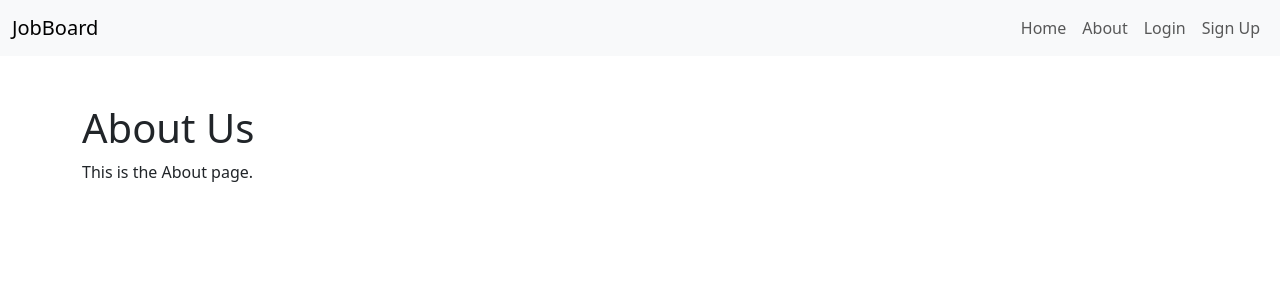
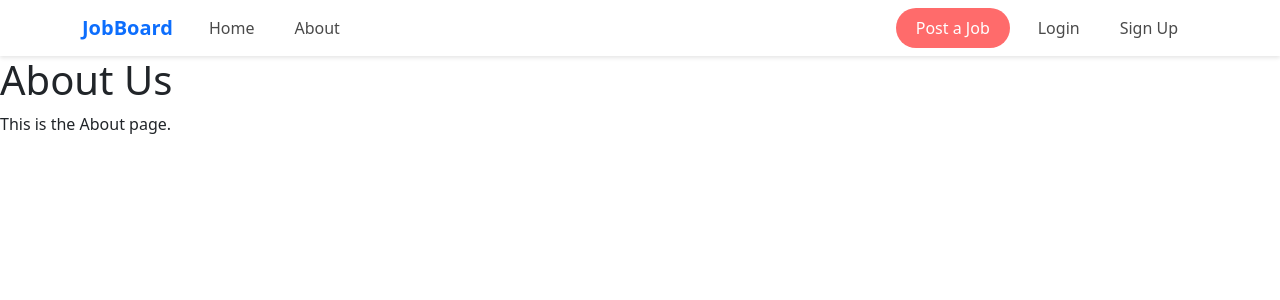
Before and after one commit to tppm/job_board, a Django app: page /about/ in a window 1280 px wide. Shown: the top 300 px of the page. Run offline with Django 5.2, Linux system fonts and the light colour scheme; some libraries are stand-ins or nearby versions.

Commit message:
styling improvements

```diff
--- a/board/forms.py
+++ b/board/forms.py
@@ -1,5 +1,5 @@
 from django import forms
-from .models import UserProfile, Language, Skill
+from .models import UserProfile, Language, Skill, JobListing
 from django_countries.widgets import CountrySelectWidget
 import pycountry
 
@@ -93,3 +93,25 @@ class UserProfileForm(forms.ModelForm):
                 Skill.objects.create(code=code, name=name)
             skill_choices = [(skill.code, skill.name) for skill in Skill.objects.all()]
         self.fields['skills'].choices = skill_choices
+
+
+
+
+
+class JobPostingForm(forms.ModelForm):
+    class Meta:
+        model = JobListing
+        fields = [
+            'title', 'company', 'company_logo', 'location', 'contract_type',
+            'description', 'application_deadline', 'salary', 'experience_level',
+            'work_type', 'travel_required', 'benefits', 'flairs'
+        ]
+        widgets = {
+            'description': forms.Textarea(attrs={'rows': 5}),
+            'application_deadline': forms.DateTimeInput(
+                attrs={'type': 'datetime-local'},
+                format='%Y-%m-%dT%H:%M'
+            ),
+            'benefits': forms.CheckboxSelectMultiple(),
+            'flairs': forms.CheckboxSelectMultiple(),
+        }
--- a/board/models.py
+++ b/board/models.py
@@ -145,6 +145,7 @@ class JobListing(models.Model):
 
     title = models.CharField(max_length=255)
     company = models.CharField(max_length=255)
+    company_logo = models.ImageField(upload_to='company_logos/', blank=True, null=True)
     location = models.CharField(max_length=255)
     contract_type = models.CharField(max_length=255)
     description = models.TextField()
--- a/board/templates/board/base.html
+++ b/board/templates/board/base.html
@@ -1,28 +1,71 @@
+{% load static %}
 <!DOCTYPE html>
 <html lang="en">
 <head>
     <meta charset="UTF-8">
     <meta name="viewport" content="width=device-width, initial-scale=1.0">
-    <title>{% block title %}Job Board{% endblock %}</title>
-    <link href="https://cdn.jsdelivr.net/npm/bootstrap@5.3.3/dist/css/bootstrap.min.css" rel="stylesheet" integrity="sha384-QWTKZyjpPEjISv5WaRU9OFeRpok6YctnYmDr5pNlyT2bRjXh0JMhjY6hW+ALEwIH" crossorigin="anonymous">
+    <title>{% block title %}{% endblock %} - JobBoard</title>
+    <link href="https://cdn.jsdelivr.net/npm/bootstrap@5.1.3/dist/css/bootstrap.min.css" rel="stylesheet">
+    <style>
+        .navbar {
+            background-color: #ffffff;
+            box-shadow: 0 2px 4px rgba(0,0,0,0.1);
+        }
+
+        .btn-post-job {
+            background-color: #FF6B6B;
+            color: white;
+            border: none;
+            padding: 8px 20px;
+            border-radius: 20px;
+            transition: all 0.3s ease;
+        }
+
+        .btn-post-job:hover {
+            background-color: #FF5252;
+            color: white;
+            transform: translateY(-1px);
+            box-shadow: 0 2px 4px rgba(255,107,107,0.2);
+        }
+
+        .nav-link {
+            color: #4A4A4A;
+            font-weight: 500;
+            padding: 8px 16px !important;
+            margin: 0 4px;
+            border-radius: 4px;
+            transition: all 0.2s ease;
+        }
+
+        .nav-link:hover {
+            color: #FF6B6B;
+            background-color: rgba(255,107,107,0.1);
+        }
+    </style>
 </head>
 <body>
-    <!-- Navigation Bar -->
-    <nav class="navbar navbar-expand-lg navbar-light bg-light">
-        <div class="container-fluid">
-            <a class="navbar-brand" href="{% url 'job_listings' %}">JobBoard</a>
-            <button class="navbar-toggler" type="button" data-bs-toggle="collapse" data-bs-target="#navbarNav" aria-controls="navbarNav" aria-expanded="false" aria-label="Toggle navigation">
+    <nav class="navbar navbar-expand-lg sticky-top">
+        <div class="container">
+            <a class="navbar-brand fw-bold" href="{% url 'job_listings' %}">JobBoard</a>
+            <button class="navbar-toggler" type="button" data-bs-toggle="collapse" data-bs-target="#navbarNav">
                 <span class="navbar-toggler-icon"></span>
             </button>
+
             <div class="collapse navbar-collapse" id="navbarNav">
-                <ul class="navbar-nav ms-auto">
+                <ul class="navbar-nav me-auto">
                     <li class="nav-item">
                         <a class="nav-link" href="{% url 'job_listings' %}">Home</a>
                     </li>
                     <li class="nav-item">
                         <a class="nav-link" href="{% url 'about' %}">About</a>
                     </li>
+                </ul>
+
+                <ul class="navbar-nav">
                     {% if user.is_authenticated %}
+                        <li class="nav-item">
+                            <a href="{% url 'post_job' %}" class="btn btn-post-job me-2">Post a Job</a>
+                        </li>
                         <li class="nav-item">
                             <a class="nav-link" href="{% url 'profile' %}">Profile</a>
                         </li>
@@ -30,6 +73,11 @@
                             <a class="nav-link" href="{% url 'logout' %}">Logout</a>
                         </li>
                     {% else %}
+                        <li class="nav-item">
+                            <button type="button" class="btn btn-post-job me-2" data-bs-toggle="modal" data-bs-target="#loginModal">
+                                Post a Job
+                            </button>
+                        </li>
                         <li class="nav-item">
                             <a class="nav-link" href="{% url 'login' %}">Login</a>
                         </li>
@@ -42,13 +90,28 @@
         </div>
     </nav>
 
-    <div class="container mt-5">
-        {% block content %}
-        {% endblock %}
+    <!-- Login Modal (same as before) -->
+    <div class="modal fade" id="loginModal" tabindex="-1">
+        <div class="modal-dialog">
+            <div class="modal-content">
+                <div class="modal-header">
+                    <h5 class="modal-title">Sign in to Post a Job</h5>
+                    <button type="button" class="btn-close" data-bs-dismiss="modal"></button>
+                </div>
+                <div class="modal-body">
+                    <p>You need to sign in or register to post a job listing.</p>
+                    <div class="d-grid gap-2">
+                        <a href="{% url 'login' %}?next={% url 'post_job' %}" class="btn btn-primary">Sign In</a>
+                        <a href="{% url 'signup' %}?next={% url 'post_job' %}" class="btn btn-outline-primary">Create an Account</a>
+                    </div>
+                </div>
+            </div>
+        </div>
     </div>
 
-    <script src="https://code.jquery.com/jquery-3.5.1.slim.min.js"></script>
-    <script src="https://cdn.jsdelivr.net/npm/@popperjs/core@2.5.4/dist/umd/popper.min.js"></script>
-    <script src="https://cdn.jsdelivr.net/npm/bootstrap@5.3.3/dist/js/bootstrap.bundle.min.js" integrity="sha384-YvpcrYf0tY3lHB60NNkmXc5s9fDVZLESaAA55NDzOxhy9GkcIdslK1eN7N6jIeHz" crossorigin="anonymous"></script>
+    {% block content %}{% endblock %}
+
+    <script src="https://cdn.jsdelivr.net/npm/bootstrap@5.1.3/dist/js/bootstrap.bundle.min.js"></script>
+    {% block extra_js %}{% endblock %}
 </body>
 </html>
--- a/board/urls.py
+++ b/board/urls.py
@@ -3,8 +3,9 @@ from . import views
 
 urlpatterns = [
     path('jobs/', views.job_listings, name='job_listings'),
-    path('jobs/<int:job_id>/', views.job_details, name='job_details'),
+    path('jobs/<int:id>/', views.job_details, name='job_details'),
     path('about/', views.about, name='about'),
     path('contact/', views.contact, name='contact'),
-    path('profile/', views.profile, name='profile')
+    path('profile/', views.profile, name='profile'),
+    path('jobs/post/', views.post_job, name='post_job')
 ]
--- a/board/views.py
+++ b/board/views.py
@@ -5,7 +5,7 @@ from django.contrib.auth.decorators import login_required
 from django.contrib.auth.forms import UserCreationForm
 from django.contrib.auth import login
 from .models import UserProfile
-from .forms import UserProfileForm
+from .forms import UserProfileForm, JobPostingForm
 
 def job_listings(request):
     query = request.GET.get('q')
@@ -55,3 +55,15 @@ def signup(request):
     else:
         form = UserCreationForm()
     return render(request, 'board/signup.html', {'form': form})
+
+
+@login_required
+def post_job(request):
+    if request.method == 'POST':
+        form = JobPostingForm(request.POST, request.FILES)
+        if form.is_valid():
+            job = form.save()
+            return redirect('job_details', id=job.id)
+    else:
+        form = JobPostingForm()
+    return render(request, 'board/post_job.html', {'form': form})
```
Also changed, not shown: board/templates/board/job_listings.html (+111 -19 lines), board/templates/board/post_job.html (added, +28 -0 lines), board/migrations/0006_joblisting_company_logo.py (added).
